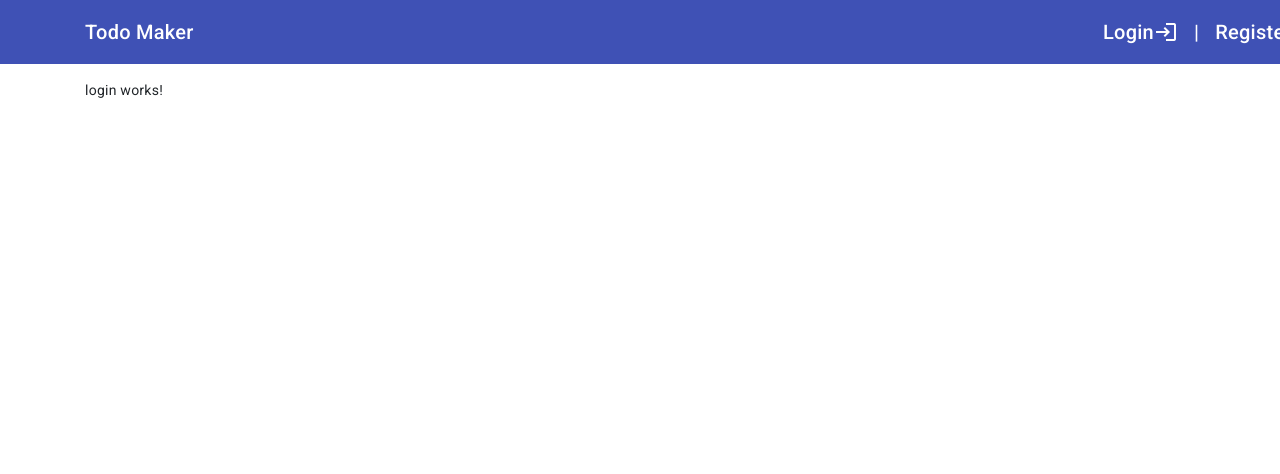
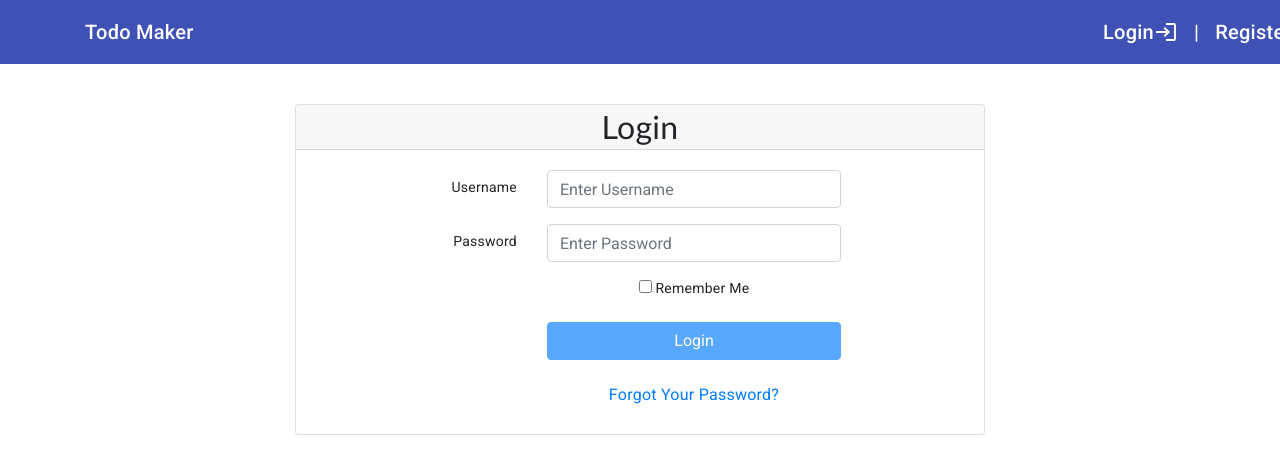
Before and after one commit to snoussigaith/todo-app-front, an Angular app: page /login in a window 1280 px wide. Shown: the top 474 px of the page. Built offline with nearby package versions, Linux system fonts and the light colour scheme.

Commit message:
Finishing login component

```diff
--- a/src/app/app.component.html
+++ b/src/app/app.component.html
@@ -16,9 +16,9 @@
 
       <div class="d-flex justify-content-around icons align-items-center" style="width: 100px;" *ngIf="!showMenu">
         <div class="px-2">
-          <h3>Welcome, TOM</h3>
+          <h3>Welcome,  {{username | titlecase}}</h3>
         </div>
-        <mat-icon>logout</mat-icon>
+        <mat-icon (click)="logout()">logout</mat-icon>
       </div>
     </div>
   </mat-toolbar>
--- a/src/app/app.component.ts
+++ b/src/app/app.component.ts
@@ -1,11 +1,36 @@
-import { Component } from '@angular/core';
+import { Component, OnInit } from '@angular/core';
+import { ApiService } from './services/api.service';
+import { jwtDecode } from 'jwt-decode';
 
 @Component({
   selector: 'app-root',
   templateUrl: './app.component.html',
   styleUrl: './app.component.scss'
 })
-export class AppComponent {
+export class AppComponent implements OnInit {
   title = 'task-front';
   showMenu = true;
-}
+  username = '';
+  constructor(private apiService: ApiService) {
+  }
+
+  ngOnInit(): void {
+    this.apiService.jwtUserToken.subscribe(token => {
+      if (token) {
+        const decoded: any = jwtDecode(token);
+        this.username = decoded.username;
+      }
+
+      if (this.username) {
+        this.showMenu = false;
+      } else {
+        this.showMenu = true;
+      }
+    });
+  }
+
+  logout() {
+    this.username = '';
+    this.username = this.apiService.logout();
+  }
+  }
--- a/src/app/login/login.component.html
+++ b/src/app/login/login.component.html
@@ -1 +1,60 @@
-<p>login works!</p>
+<div class="text-center">
+    <div class="login-form">
+      <div class="container">
+        <div class="row justify-content-center">
+          <div class="col-md-8">
+            <div class="card">
+              <div class="card-header" style="font-size: 2rem; font-family: Calibri, sans-serif;">Login</div>
+              <div class="card-body">
+                <form #loginForm="ngForm" (ngSubmit)="login(loginForm)">
+                  <div class="form-group row">
+                    <label for="username" class="col-md-4 col-form-label text-md-right">Username</label>
+                    <div class="col-md-6">
+                      <input type="text"
+                             id="username"
+                             class="form-control"
+                             ngModel
+                             placeholder="Enter Username"
+                             name="username" required>
+                    </div>
+                  </div>
+
+                  <div class="form-group row">
+                    <label for="password" class="col-md-4 col-form-label text-md-right">Password</label>
+                    <div class="col-md-6">
+                      <input type="password"
+                             id="password"
+                             placeholder="Enter Password"
+                             class="form-control"
+                             name="password" required ngModel>
+                    </div>
+                  </div>
+
+                  <div class="form-group row">
+                    <div class="col-md-6 offset-md-4">
+                      <div class="checkbox">
+                        <label>
+                          <input type="checkbox" name="remember"> Remember Me
+                        </label>
+                      </div>
+                    </div>
+                  </div>
+
+                  <div class="col-md-6 offset-md-4 d-flex flex-column">
+                    <button type="submit"
+                            [disabled]="loginForm.invalid"
+                            class="btn btn-primary d-block flex-grow-1 mb-3">
+                      Login
+                    </button>
+                    <a href="#" class="btn btn-link d-block">
+                      Forgot Your Password?
+                    </a>
+                  </div>
+                </form>
+              </div>
+            </div>
+          </div>
+        </div>
+      </div>
+    </div>
+  </div>
--- a/src/app/login/login.component.scss
+++ b/src/app/login/login.component.scss
@@ -0,0 +1,23 @@
+.my-form
+{
+  padding-top: 1.5rem;
+  padding-bottom: 1.5rem;
+}
+
+.my-form .row
+{
+  margin-left: 0;
+  margin-right: 0;
+}
+
+.login-form
+{
+  padding-top: 1.5rem;
+  padding-bottom: 1.5rem;
+}
+
+.login-form .row
+{
+  margin-left: 0;
+  margin-right: 0;
+}
--- a/src/app/login/login.component.ts
+++ b/src/app/login/login.component.ts
@@ -1,10 +1,32 @@
-import { Component } from '@angular/core';
+import { Component, OnInit } from '@angular/core';
+import { ApiService } from '../services/api.service';
+import { Router } from '@angular/router';
+import { NgForm } from '@angular/forms';
 
 @Component({
   selector: 'app-login',
   templateUrl: './login.component.html',
   styleUrl: './login.component.scss'
 })
-export class LoginComponent {
+export class LoginComponent implements OnInit {
+  constructor(private apiService: ApiService,
+    private router: Router) {
+}
+
+  ngOnInit(): void {
+    this.apiService.jwtUserToken.subscribe(token => {
+      if (token) {
+        this.router.navigateByUrl('/').then();
+      }
+    });
+  }
+  login(loginForm: NgForm) {
+    if (loginForm.invalid) {
+      return;
+    }
+    const {username, password} = loginForm.value;
+    this.apiService.login(username, password);
+    return loginForm.reset();
+  }
 
 }
--- a/src/app/services/api.service.ts
+++ b/src/app/services/api.service.ts
@@ -41,8 +41,8 @@ export class ApiService {
   login(username: string, password: string) {
 
     this.http.post(`${this.API_URL}/auth/login`, {username, password})
-      // @ts-ignore
-      .subscribe((res: { token: string }) => {
+
+      .subscribe((res: any) => {
         this.token = res.token;
 
         if (this.token) {
@@ -55,10 +55,14 @@ export class ApiService {
             this.router.navigateByUrl('/').then();
           });
         }
-      }, (err: HttpErrorResponse) => console.log(err.message));
+      }, (err: HttpErrorResponse) => {
+        this.toast.error('Authentication failed, try again', '', {
+          timeOut: 1000
+        });
+      });
   }
 
-  // tslint:disable-next-line:typedef
+
   logout() {
     this.token = '';
     this.jwtToken$.next(this.token);
@@ -71,7 +75,7 @@ export class ApiService {
     return '';
   }
 
-  // tslint:disable-next-line:typedef
+
   createTodo(title: string, description: string) {
     return this.http.post(`${this.API_URL}/todos`, {title, description}, {
       headers: {
--- a/src/styles.scss
+++ b/src/styles.scss
@@ -1,5 +1,6 @@
 /* You can add global styles to this file, and also import other style files */
 @import "assets/bootstrap.min.css";
+@import "~ngx-toastr/toastr.css";
 html, body { height: 100%; }
 body { margin: 0; font-family: Roboto, "Helvetica Neue", sans-serif; }
 .toast-top-center {
```
